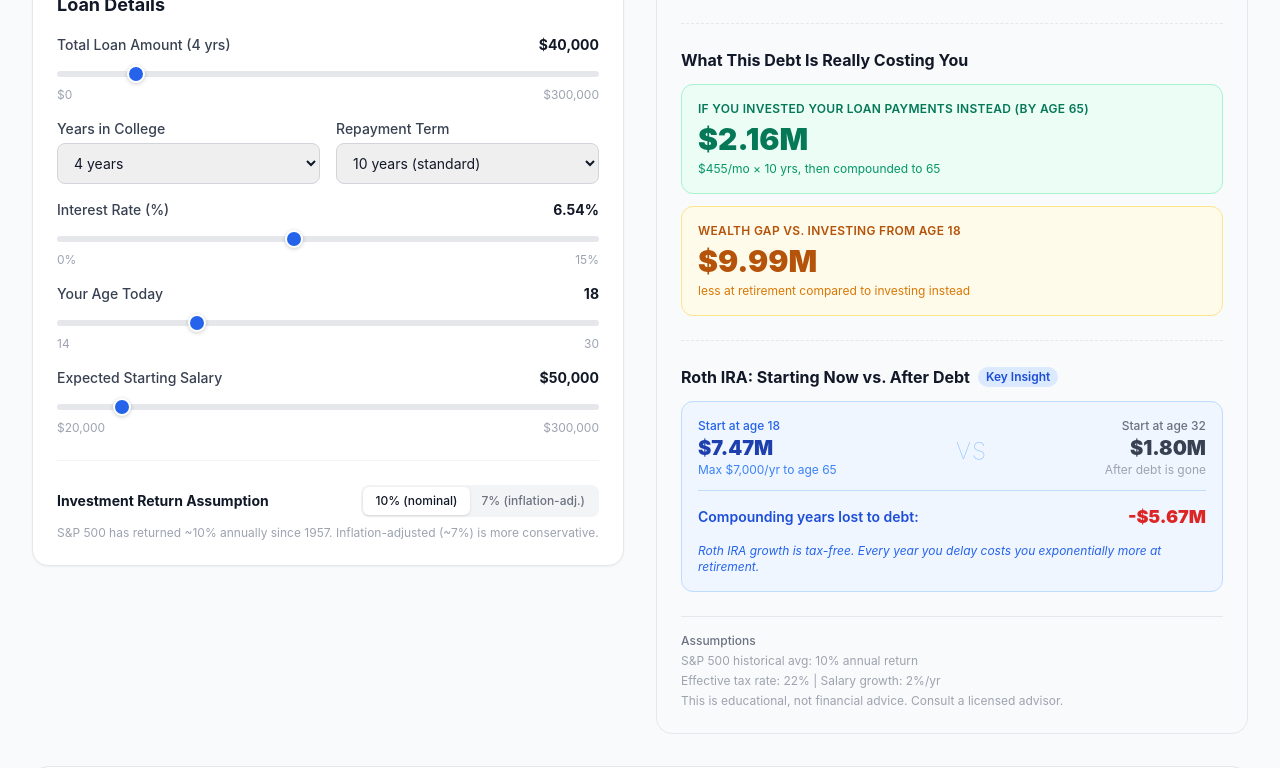
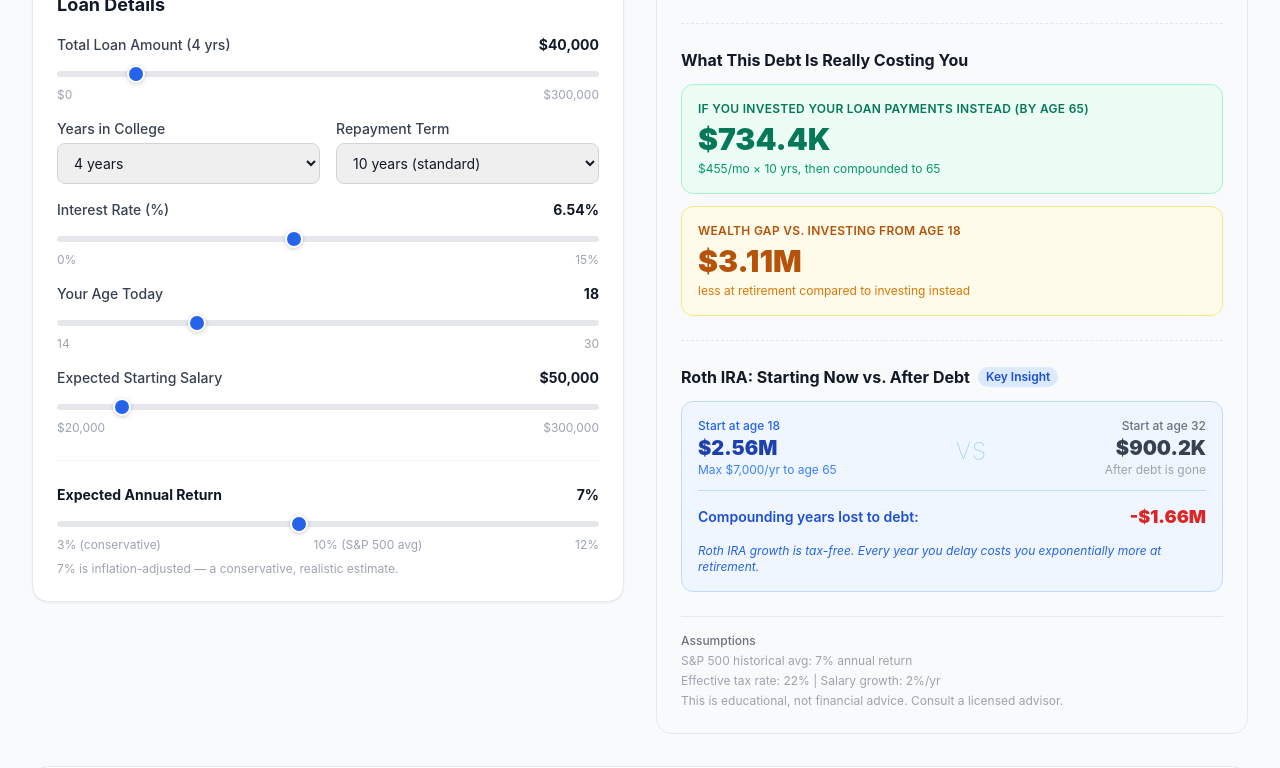
Before and after one commit to matthewdeltenre-alt/Student-Loan-Debt-vs.-Wealth, a Next.js app: page / in a window 1280 px wide. Shown: the part 1160-1928 px from the top of the page. Built offline with nearby package versions, Linux system fonts and the light colour scheme.

Commit message:
Return rate: default 7%, free-form slider (3-12%)

```diff
--- a/components/Calculator.tsx
+++ b/components/Calculator.tsx
@@ -20,7 +20,7 @@ const DEFAULT_INPUTS: CalcInputs = {
   collegeYears: 4,
   currentAge: 18,
   expectedSalary: 50000,
-  investmentReturnRate: 10,
+  investmentReturnRate: 7,
   noDegreeSalary: 38000,
 };
 
@@ -32,10 +32,9 @@ export default function Calculator() {
   const [selectedMajor, setSelectedMajor] = useState<Major | null>(null);
   const [showMajorPicker, setShowMajorPicker] = useState(false);
   const [inputs, setInputs] = useState<CalcInputs>(DEFAULT_INPUTS);
-  const [returnMode, setReturnMode] = useState<'nominal' | 'real'>('nominal');
+  const [returnRate, setReturnRate] = useState(7);
 
-  const effectiveReturn = returnMode === 'real' ? 7 : 10;
-  const effectiveInputs = { ...inputs, investmentReturnRate: effectiveReturn };
+  const effectiveInputs = { ...inputs, investmentReturnRate: returnRate };
 
   function handleCollegeSelect(college: CollegeResult) {
     setSelectedCollege(college);
@@ -251,27 +250,30 @@ export default function Calculator() {
 
             <Divider />
 
-            {/* Return rate toggle */}
+            {/* Return rate slider */}
             <div>
-              <div className="flex items-center justify-between mb-2">
-                <h2 className="text-sm font-bold text-gray-900">Investment Return Assumption</h2>
-                <div className="flex bg-gray-100 rounded-lg p-0.5">
-                  <button
-                    onClick={() => setReturnMode('nominal')}
-                    className={`px-3 py-1.5 rounded-md text-xs font-medium transition-all ${returnMode === 'nominal' ? 'bg-white shadow text-gray-900' : 'text-gray-500'}`}
-                  >
-                    10% (nominal)
-                  </button>
-                  <button
-                    onClick={() => setReturnMode('real')}
-                    className={`px-3 py-1.5 rounded-md text-xs font-medium transition-all ${returnMode === 'real' ? 'bg-white shadow text-gray-900' : 'text-gray-500'}`}
-                  >
-                    7% (inflation-adj.)
-                  </button>
-                </div>
+              <div className="flex items-center justify-between mb-1">
+                <h2 className="text-sm font-bold text-gray-900">Expected Annual Return</h2>
+                <span className="text-sm font-bold text-gray-900">{returnRate}%</span>
               </div>
-              <p className="text-xs text-gray-400">
-                S&amp;P 500 has returned ~10% annually since 1957. Inflation-adjusted (~7%) is more conservative.
+              <input
+                type="range"
+                min={3}
+                max={12}
+                step={0.5}
+                value={returnRate}
+                onChange={(e) => setReturnRate(Number(e.target.value))}
+                className="w-full h-2 bg-gray-200 rounded-lg appearance-none cursor-pointer accent-blue-600"
+              />
+              <div className="flex justify-between text-xs text-gray-400 mt-1">
+                <span>3% (conservative)</span>
+                <span>10% (S&amp;P 500 avg)</span>
+                <span>12%</span>
+              </div>
+              <p className="text-xs text-gray-400 mt-2">
+                {returnRate <= 7
+                  ? `${returnRate}% is inflation-adjusted — a conservative, realistic estimate.`
+                  : `${returnRate}% reflects the S&P 500 nominal historical average. Not guaranteed.`}
               </p>
             </div>
 
--- a/components/NetWorthChart.tsx
+++ b/components/NetWorthChart.tsx
@@ -125,7 +125,7 @@ export default function NetWorthChart({ data, collegeYears, repaymentYears, curr
       <p className="text-xs text-gray-400 mt-3 text-center">
         Invest path assumes loan payment amount + 15% of income invested from age {currentAge}.
         College path assumes 10% savings while repaying, 20% after debt-free.
-        Both assume {10}% annual return (S&amp;P 500 historical average).
+        Return rate set by user above.
       </p>
     </div>
   );
```
